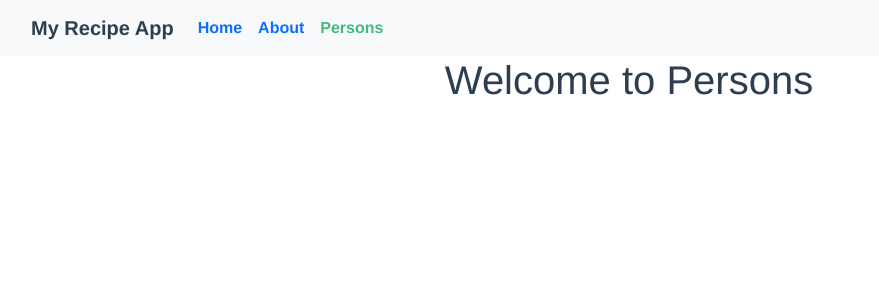
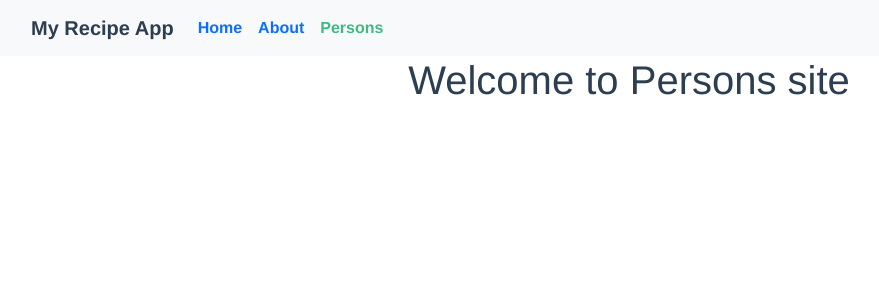
Before and after one commit to RengbarH/SingleProject-frontend, a Vue app: page /persons in a window 1280 px wide. Shown: the top 300 px of the page, without its empty margins (11-890 px from the left). Built offline with nearby package versions, Linux system fonts and the light colour scheme.

Commit message:
PersonView verändert

```diff
--- a/src/views/PersonsView.vue
+++ b/src/views/PersonsView.vue
@@ -1,5 +1,5 @@
 <template>
-<h1>Welcome to Persons</h1>
+<h1>Welcome to Persons site</h1>
 </template>
 
 <script>
```
